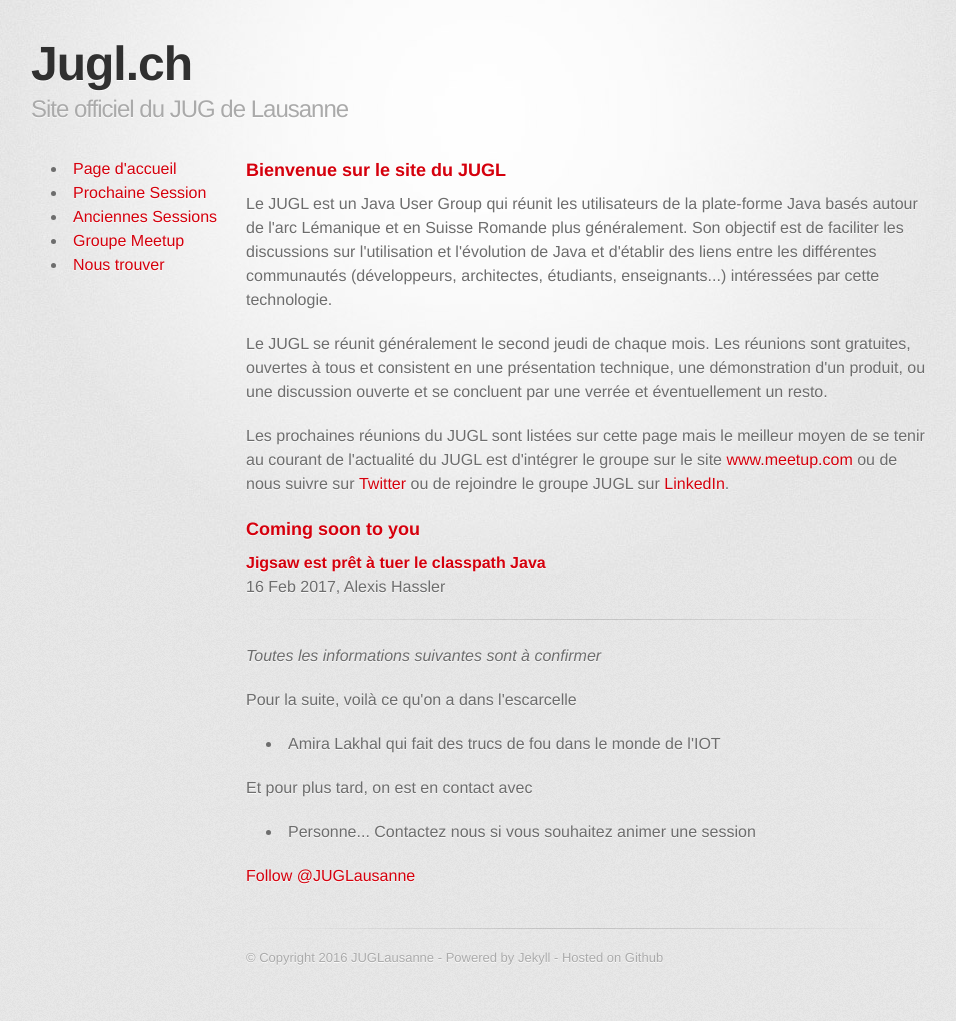
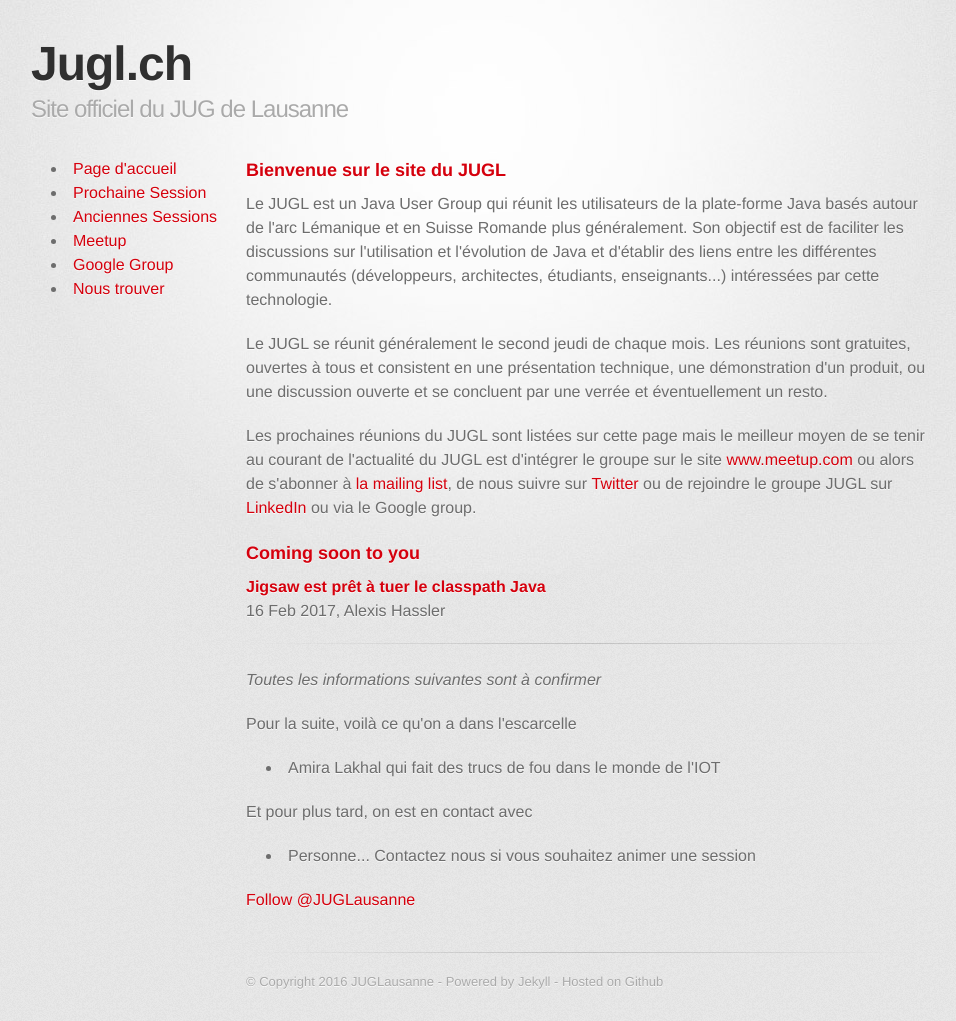
Before and after one commit to JUGLausanne/JUGLausanne.github.io, a Jekyll site: the page built from index.html, in a window 1280 px wide. Shown: the whole page, without its empty margins (159-1115 px from the left). Built offline with Jekyll 4.4.1, drawn with Linux system fonts in a browser that asks for light colours; some web fonts are replaced; comment, search, counter and statistics services are not loaded; before the commit the page ends 997 px from its top, so only the background shows below that.

Commit message:
Update website with meetup group

```diff
--- a/_layouts/default.html
+++ b/_layouts/default.html
@@ -40,7 +40,8 @@
             <li class="homeIcon"><a href="{{site.url}}/index.html">Page d'accueil</a></li>
             <li><a href="{{site.url}}/next.html">Prochaine Session</a></li>
             <li><a href="{{site.url}}/previous.html">Anciennes Sessions</a></li>
-            <li><a href="{{site.url}}/meetup-group.html">Groupe Meetup</a></li>
+            <li><a href="{{site.url}}/meetup-group.html">Meetup</a></li>
+            <li><a href="{{site.url}}/google-group.html">Google Group</a></li>
             <li><a href="{{site.url}}/location.html">Nous trouver</a></li>
             <!-- li><a href="speakers.html">Speakers</a></li -->
           </ul>
--- a/index.html
+++ b/index.html
@@ -6,7 +6,7 @@ title: JUGL
 
 <p>Le JUGL est un Java User Group qui réunit les utilisateurs de la plate-forme Java basés autour de l'arc Lémanique et en Suisse Romande plus généralement. Son objectif est de faciliter les discussions sur l'utilisation et l'évolution de Java et d'établir des liens entre les différentes communautés (développeurs, architectes, étudiants, enseignants...) intéressées par cette technologie.</p>
 <p>Le JUGL se réunit généralement <b>le second jeudi de chaque mois</b>. Les réunions sont gratuites, ouvertes à tous et consistent en une présentation technique, une démonstration d'un produit, ou une discussion ouverte et se concluent par une verrée et éventuellement un resto.</p>
-<p>Les prochaines réunions du JUGL sont listées sur cette page mais le meilleur moyen de se tenir au courant de l'actualité du JUGL est d'intégrer le groupe sur le site <a href="https://www.meetup.com/JUGL-the-Java-User-Group-of-Lausanne">www.meetup.com</a> ou de nous suivre sur <a href="https://twitter.com/JUGLausanne">Twitter</a> ou de rejoindre le groupe JUGL sur <a href="http://www.linkedin.com/groups?gid=1773026&trk=hb_side_g">LinkedIn</a>.</p>
+<p>Les prochaines réunions du JUGL sont listées sur cette page mais le meilleur moyen de se tenir au courant de l'actualité du JUGL est d'intégrer le groupe sur le site <a href="https://www.meetup.com/JUGL-the-Java-User-Group-of-Lausanne">www.meetup.com</a> ou alors de s'abonner à <a href="/mailing-list.html">la mailing list</a>, de nous suivre sur <a href="https://twitter.com/JUGLausanne">Twitter</a> ou de rejoindre le groupe JUGL sur <a href="http://www.linkedin.com/groups?gid=1773026&trk=hb_side_g">LinkedIn</a> ou via le Google group.</p>
 
 <h3>Coming soon to you</h3>
 
```
Also changed, not shown: _posts/2017-01-12-JavaFX-JDK9.md (+1 -0 lines), _posts/2017-02-16-Jigsaw.md (+1 -0 lines), google-group.html (added, +27 -0 lines), meetup-group.html (+1 -17 lines).
